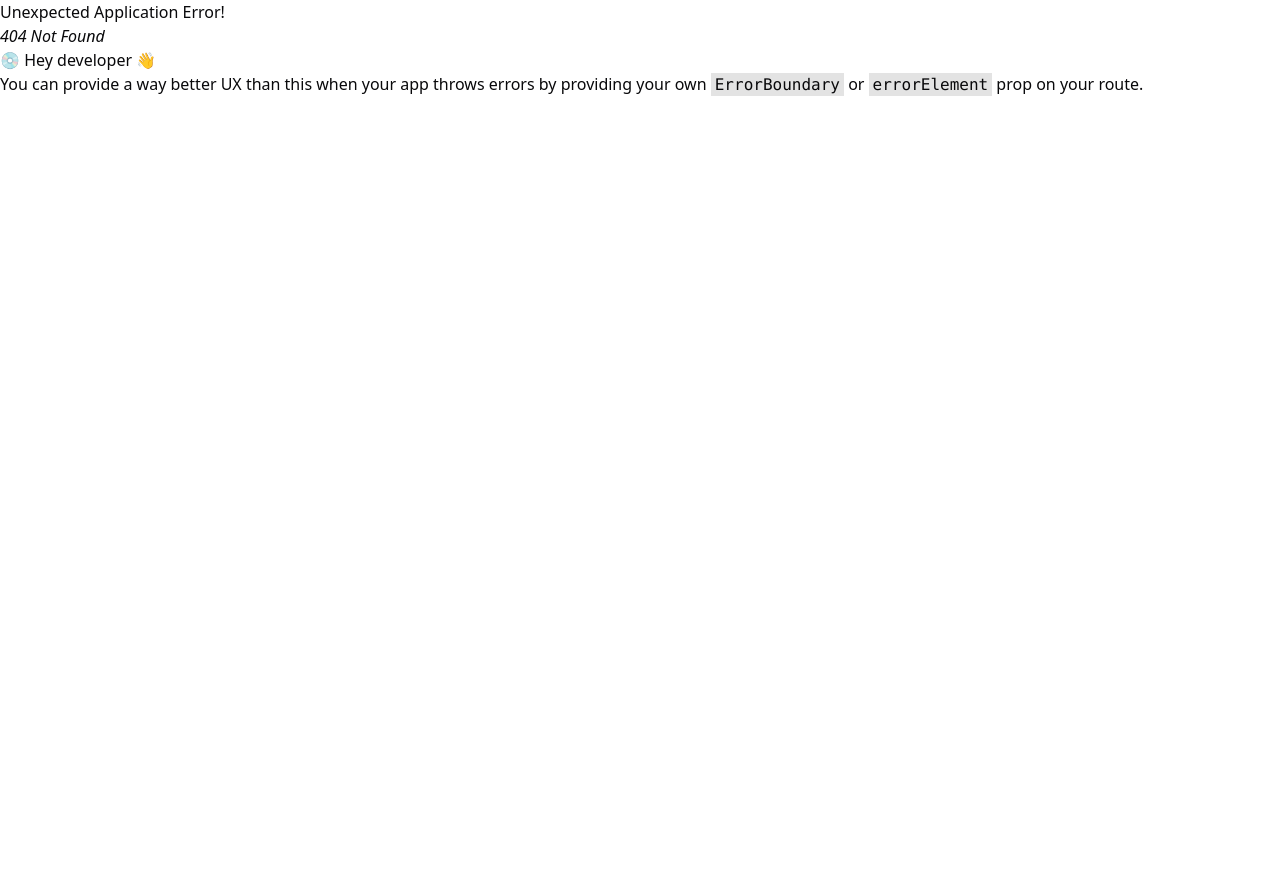
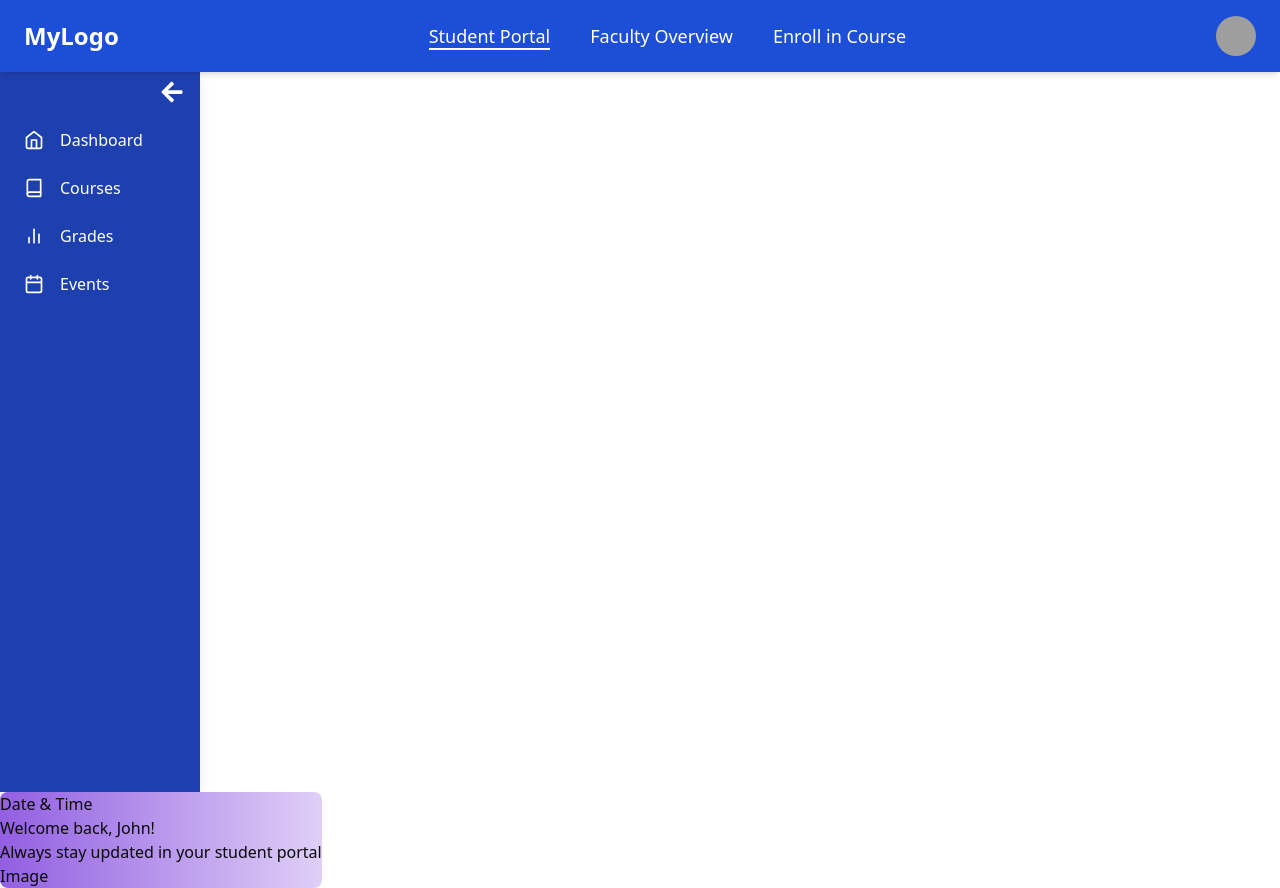
Before and after one commit to Md-Rashedul-Islam-Rajib/university-management-system, a React (Vite) app: page /student-dashboard/dashboard in a window 1280 px wide. Before the commit this address had no page. Before the commit the page ends 800 px from the top, so only its background shows below. Built offline with nearby package versions, Linux system fonts and the light colour scheme; grey boxes are pictures that could not be loaded.

Commit message:
minor bug fixed

```diff
--- a/src/components/shared/Sidebar.tsx
+++ b/src/components/shared/Sidebar.tsx
@@ -17,10 +17,10 @@ const Sidebar: React.FC = () => {
 
   // Menu items for the sidebar
   const menuItems = [
-    { name: 'Dashboard', path: '/dashboard', icon: <FiHome /> },
-    { name: 'Courses', path: '/courses', icon: <FiBook /> },
-    { name: 'Grades', path: '/grades', icon: <FiBarChart2 /> },
-    { name: 'Events', path: '/events', icon: <FiCalendar /> },
+    { name: 'Dashboard', path: 'dashboard', icon: <FiHome /> },
+    { name: 'Courses', path: 'courses', icon: <FiBook /> },
+    { name: 'Grades', path: 'grades', icon: <FiBarChart2 /> },
+    { name: 'Events', path: 'events', icon: <FiCalendar /> },
   ];
 
   return (
--- a/src/components/shared/StudentPortalBanner.tsx
+++ b/src/components/shared/StudentPortalBanner.tsx
@@ -2,7 +2,7 @@ import React from 'react'
 
 const StudentPortalBanner = () => {
   return (
-    <div className='rounded-lg bg-gradient-to-r from-[#925FE2] to-[#DFCFF7] shadow-[8px_8px_48px_8px_rgba(0,0,0,0.08)]'>
+    <div className='rounded-lg bg-gradient-to-r from-[#925FE2] to-[#DFCFF7] shadow-lg]'>
       <div className='flex-col justify-between'>
         <div>Date & Time</div>
         <div>
@@ -10,7 +10,7 @@ const StudentPortalBanner = () => {
             <p>Always stay updated in your student portal</p>
         </div>
       </div>
-      <div></div>
+      <div>Image</div>
     </div>
   )
 }
--- a/src/pages/FacultyManagement.tsx
+++ b/src/pages/FacultyManagement.tsx
@@ -3,7 +3,7 @@
 const FacultyManagement = () => {
   return (
     <div>
-
+      Faculty Overview
     </div>
   )
 }
```
Also changed, not shown: src/routes/Routes.tsx (+4 -4 lines).
